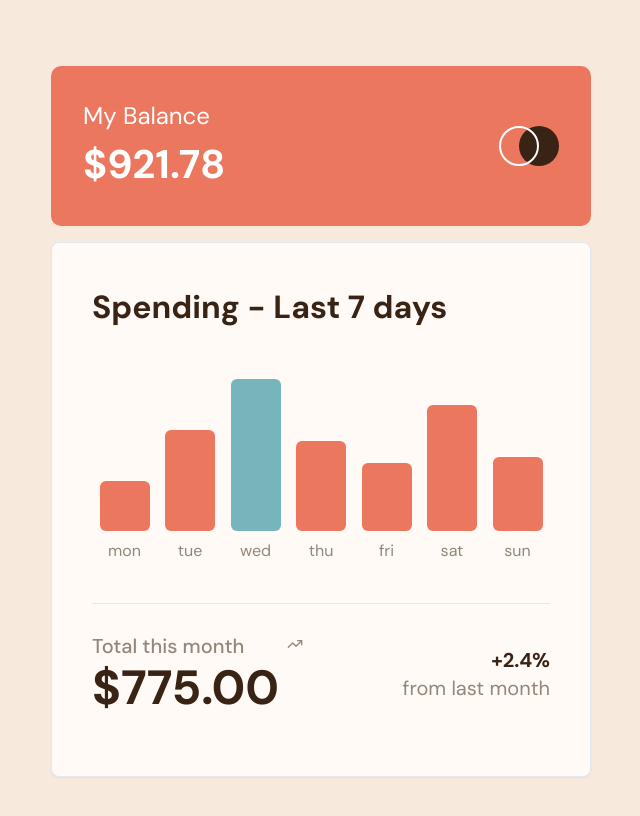
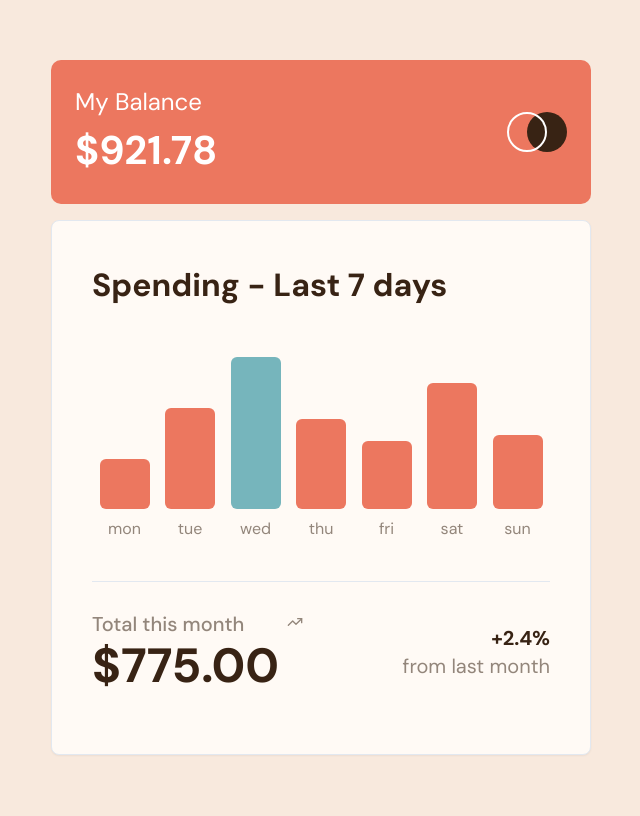
Before and after one commit to queseri/expenses-chart, a React (Vite) app: page / in a window 1280 px wide. Shown: the part 132-948 px from the top of the page, without its empty margins (319-959 px from the left). Built offline with nearby package versions, Linux system fonts and the light colour scheme.

Commit message:
fix: margins desktop - towards pixel perfect

```diff
--- a/src/App.tsx
+++ b/src/App.tsx
@@ -64,9 +64,9 @@ function App() {
     );
 
     return (
-        <main className="max-w-[33.75rem] w-full flex flex-col gap-4 justify-center items-center lg:my-[182px]">
+        <main className="max-w-[33.75rem] w-full flex flex-col gap-4 justify-center items-center lg:my-[176px]">
             <div className="w-full">
-                <div className=" bg-[hsl(var(--soft-red))] rounded-[10px] p-8">
+                <div className=" bg-[hsl(var(--soft-red))] rounded-[10px] p-6">
                     <div className="flex justify-between">
                         <div className="flex flex-col justify-center align-middle">
                             <h3 className="text-[hsl(var(--white))] text-[1rem] lg:text-[1.5rem]">
```
